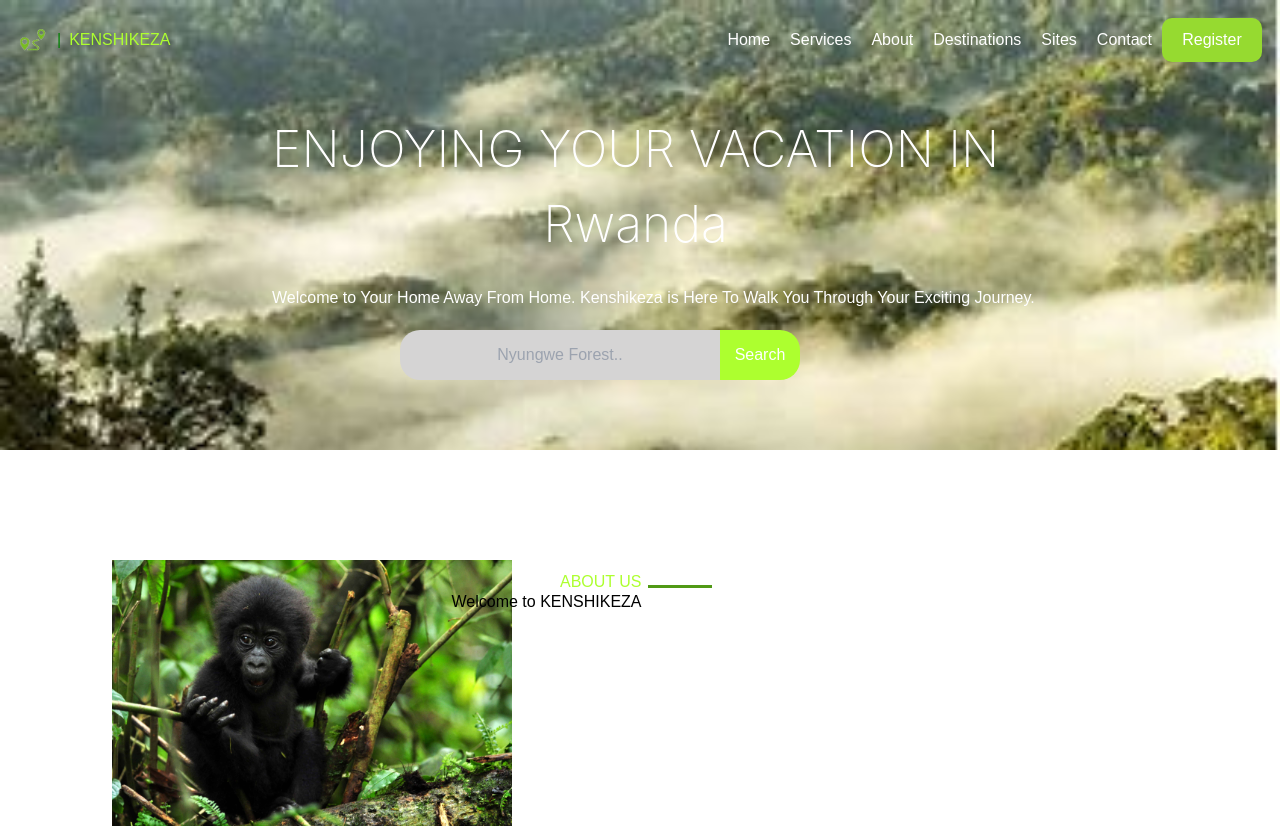
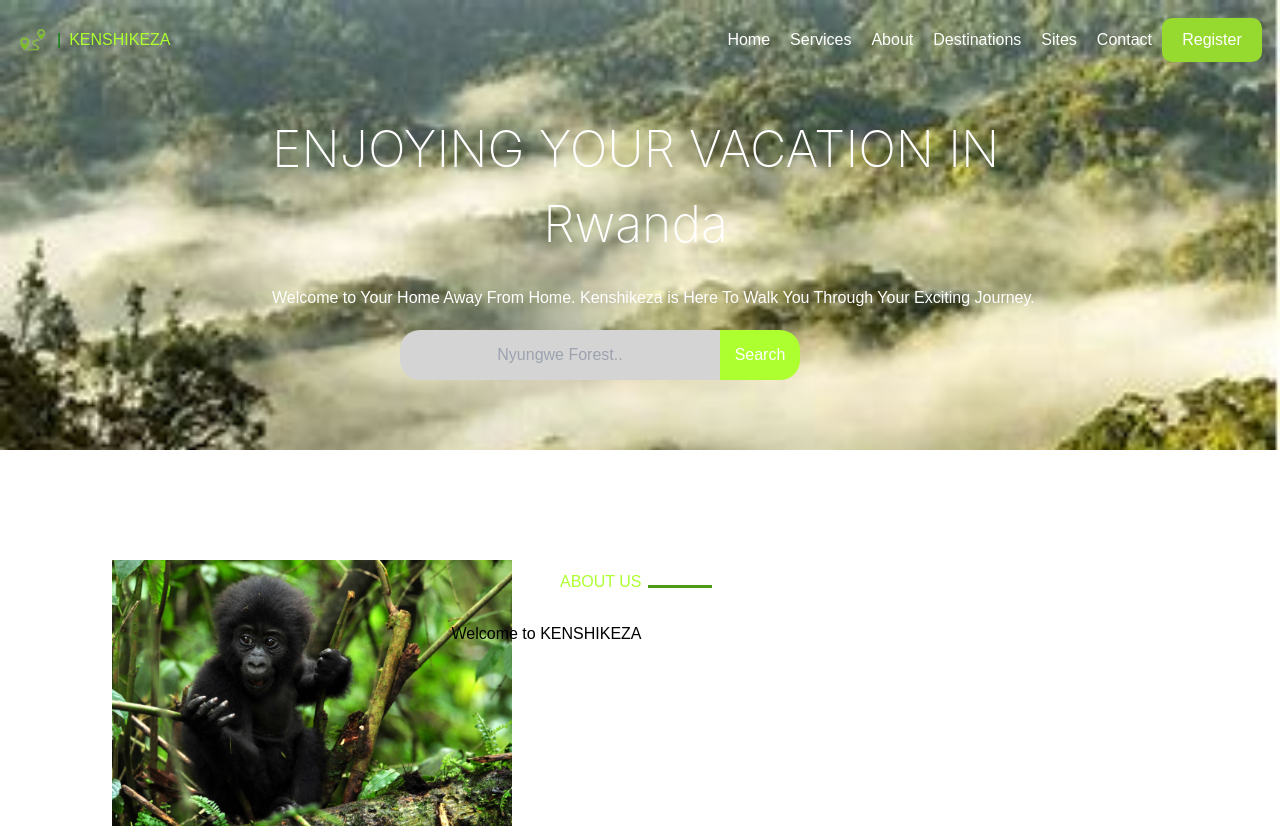
Before and after one commit to SIGYE/Keshikeza, a React (Create React App) app: page / in a window 1280 px wide. Built offline with nearby package versions, Linux system fonts and the light colour scheme.

Commit message:
about-us styling

```diff
--- a/src/components/About/About.css
+++ b/src/components/About/About.css
@@ -30,6 +30,9 @@
     top: 20px;
     white-space: nowrap;
     align-items: center;
-    margin-left: 2rem;
 
 }
+.welcome h1{
+    margin-top: 2rem;
+   left: 20px;
+}
```
